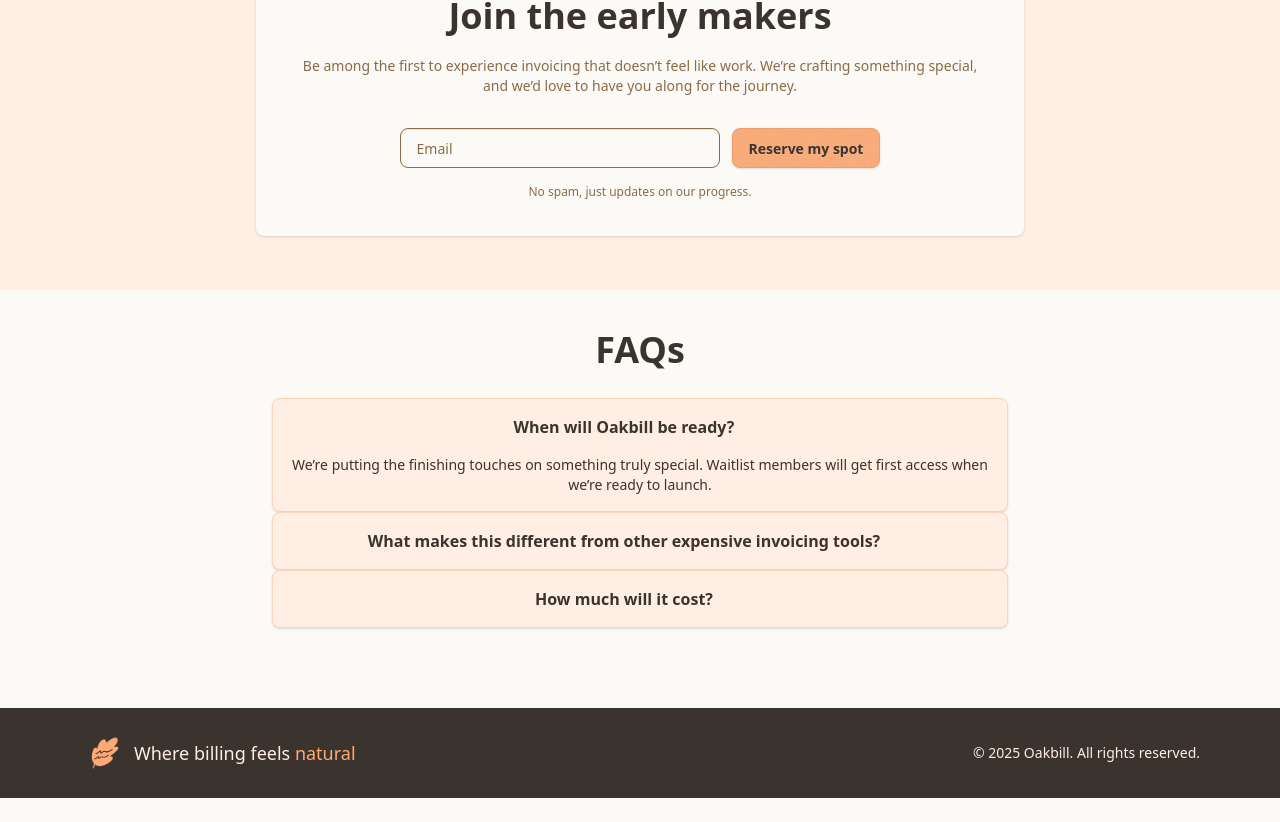
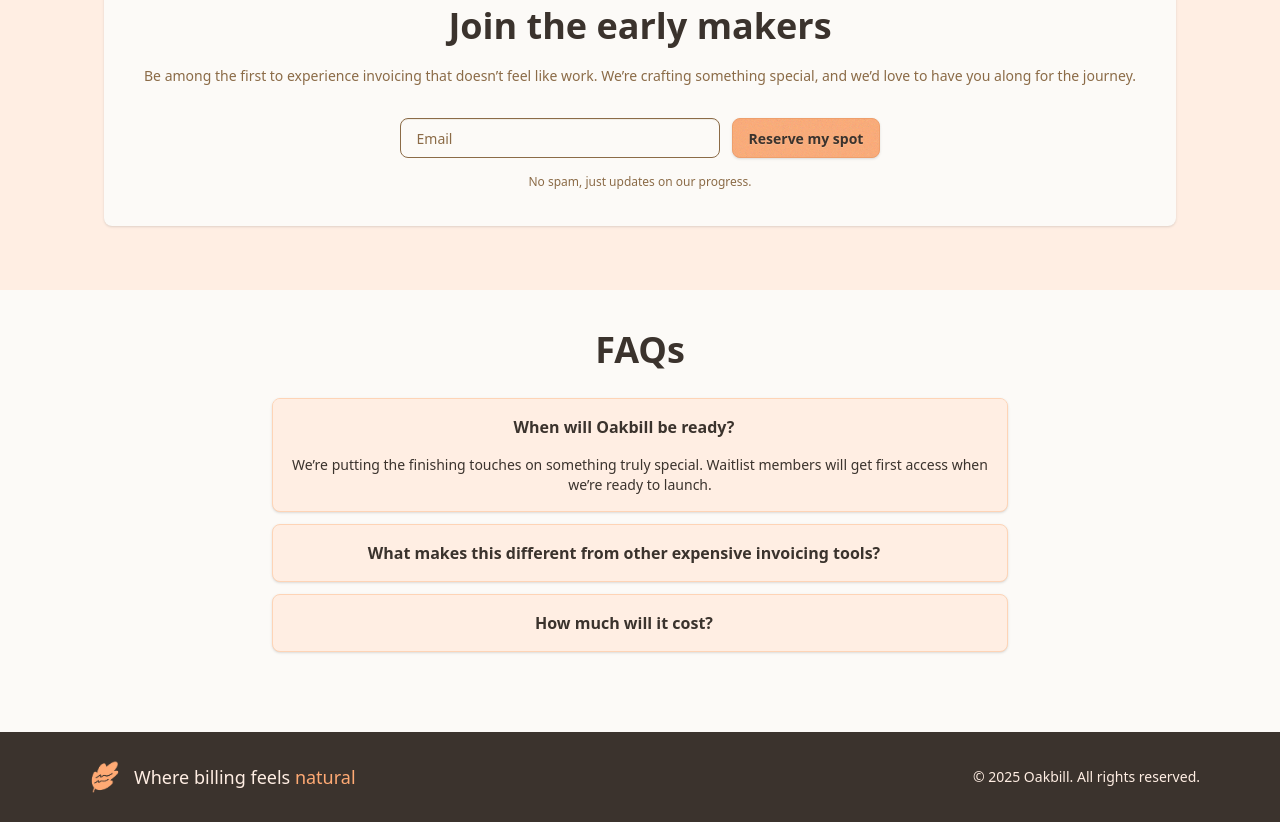
Before and after one commit to Liabilitically/Oakbill, a Next.js app: page / in a window 1280 px wide. Shown: the part 869-1691 px from the top of the page. Before the commit the page ends 1667 px from the top, so only its background shows below. Built offline with nearby package versions, Linux system fonts and the light colour scheme; no server answers.

Commit message:
fix: adjust the width of WaitlistForm, add metadata description, add spacing bw faq sections, make the faq a separate component

```diff
--- /dev/null
+++ b/app/components/FAQ.tsx
@@ -0,0 +1,28 @@
+import React from 'react'
+
+const FAQ = () => {
+  return (
+    <>
+        <h2 className="text-4xl font-bold dark:text-base-content">FAQs</h2>
+        <div className="mt-7 w-full max-w-3xl px-4 space-y-3">
+          <div className="collapse bg-base-200 border border-base-300 shadow-sm">
+            <input type="radio" name="my-accordion-1" defaultChecked />
+            <div className="collapse-title font-semibold bg-base-200">When will Oakbill be ready?</div>
+            <div className="collapse-content text-sm">We&rsquo;re putting the finishing touches on something truly special. Waitlist members will get first access when we&rsquo;re ready to launch.</div>
+          </div>
+          <div className="collapse bg-base-200 border border-base-300 shadow-sm">
+            <input type="radio" name="my-accordion-1" />
+            <div className="collapse-title font-semibold">What makes this different from other expensive invoicing tools?</div>
+            <div className="collapse-content text-sm">We believe invoicing should feel as natural as your creative process. No corporate coldness, just a simple and reliable tool that works the way you want it to.</div>
+          </div>
+          <div className="collapse bg-base-200 border border-base-300 shadow-sm">
+            <input type="radio" name="my-accordion-1" />
+            <div className="collapse-title font-semibold">How much will it cost?</div>
+            <div className="collapse-content text-sm">We&rsquo;re designing fair pricing for independent creators. Waitlist members get early access to our founder&rsquo;s pricing.</div>
+          </div>
+        </div>
+    </>
+  )
+}
+
+export default FAQ
--- a/app/components/WaitlistForm.tsx
+++ b/app/components/WaitlistForm.tsx
@@ -26,7 +26,7 @@ const WaitlistForm = () => {
     }
 
     return (
-        <div className="card bg-base-100 shadow-sm md:w-3xl w-sm text-center py-3 px-4">
+        <div className="card bg-base-100 shadow-sm text-center py-3 px-4">
             { submitted ? (
                 <div className="card-body text-center">
                     <div className='flex flex-col items-center gap-5'>
--- a/app/layout.tsx
+++ b/app/layout.tsx
@@ -9,7 +9,7 @@ const inter = Inter({
 
 export const metadata: Metadata = {
   title: "Oakbill",
-  description: "Generated by create next app",
+  description: "Where billing feels natural",
 };
 
 export default function RootLayout({
--- a/app/page.tsx
+++ b/app/page.tsx
@@ -2,14 +2,15 @@ import NavigationBar from "./components/NavigationBar";
 import WaitlistForm from "./components/WaitlistForm";
 import Footer from "./components/Footer";
 import InfoCard from "./components/InfoCard";
+import FAQ from "./components/FAQ";
 
 export default function Home() {
   return (
     <main className="flex flex-col items-center text-primary min-h-screen bg-base-100 selection:bg-base-300 selection:text-base-content">
       <NavigationBar />
       <div className="flex flex-col flex-1 items-center px-4">
-        <h2 className="md:text-6xl text-5xl justify-center text-center mb-7 md:mt-15 mt-5 mx-4 font-bold dark:text-base-content">Get paid faster, stress less</h2>
-        <p className="text-xl px-4 justify-center text-center mb-14 text-info lg:w-2xl">
+        <h2 className="md:text-6xl text-4xl justify-center text-center md:mb-7 mb-5 md:mt-15 mt-5 mx-4 font-bold dark:text-base-content">Get paid faster, stress less</h2>
+        <p className="md:text-xl text-md px-4 justify-center text-center mb-14 text-info lg:w-2xl">
           The invoicing tool that feels as natural as your creativity. Coming soon for freelancers who value simplicity and reliability.
         </p>
         <div className="w-full flex justify-center">
@@ -28,24 +29,7 @@ export default function Home() {
         <WaitlistForm />
       </div>
       <div className="flex flex-col bg-base-100 items-center text-center p-10 mb-10 w-full">
-        <h2 className="text-4xl font-bold dark:text-base-content">FAQs</h2>
-        <div className="mt-7 w-full max-w-3xl px-4">
-          <div className="collapse bg-base-200 border border-base-300 shadow-sm">
-            <input type="radio" name="my-accordion-1" defaultChecked />
-            <div className="collapse-title font-semibold bg-base-200">When will Oakbill be ready?</div>
-            <div className="collapse-content text-sm">We&rsquo;re putting the finishing touches on something truly special. Waitlist members will get first access when we&rsquo;re ready to launch.</div>
-          </div>
-          <div className="collapse bg-base-200 border border-base-300 shadow-sm">
-            <input type="radio" name="my-accordion-1" />
-            <div className="collapse-title font-semibold">What makes this different from other expensive invoicing tools?</div>
-            <div className="collapse-content text-sm">We believe invoicing should feel as natural as your creative process. No corporate coldness, just a simple and reliable tool that works the way you want it to.</div>
-          </div>
-          <div className="collapse bg-base-200 border border-base-300 shadow-sm">
-            <input type="radio" name="my-accordion-1" />
-            <div className="collapse-title font-semibold">How much will it cost?</div>
-            <div className="collapse-content text-sm">We&rsquo;re designing fair pricing for independent creators. Waitlist members get early access to our founder&rsquo;s pricing.</div>
-          </div>
-        </div>
+        <FAQ />
       </div>
       <Footer />
     </main>
```
